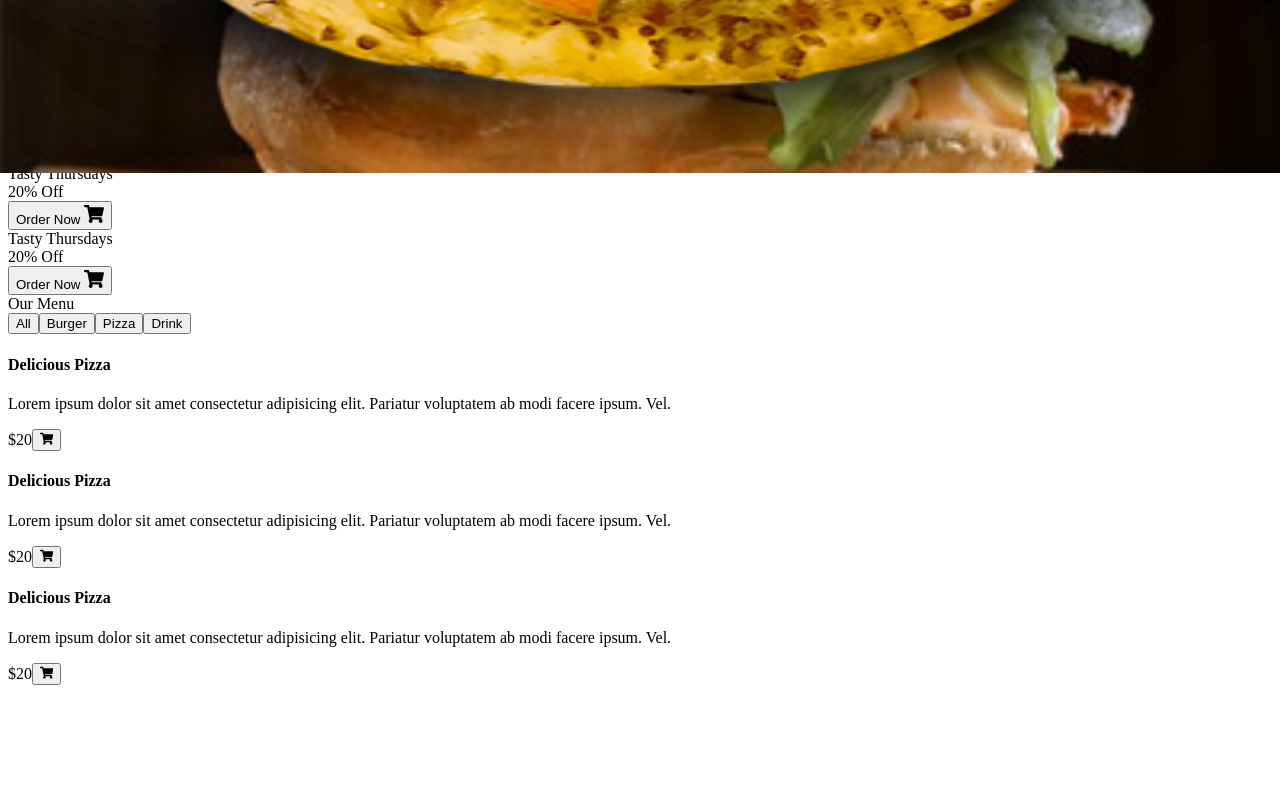
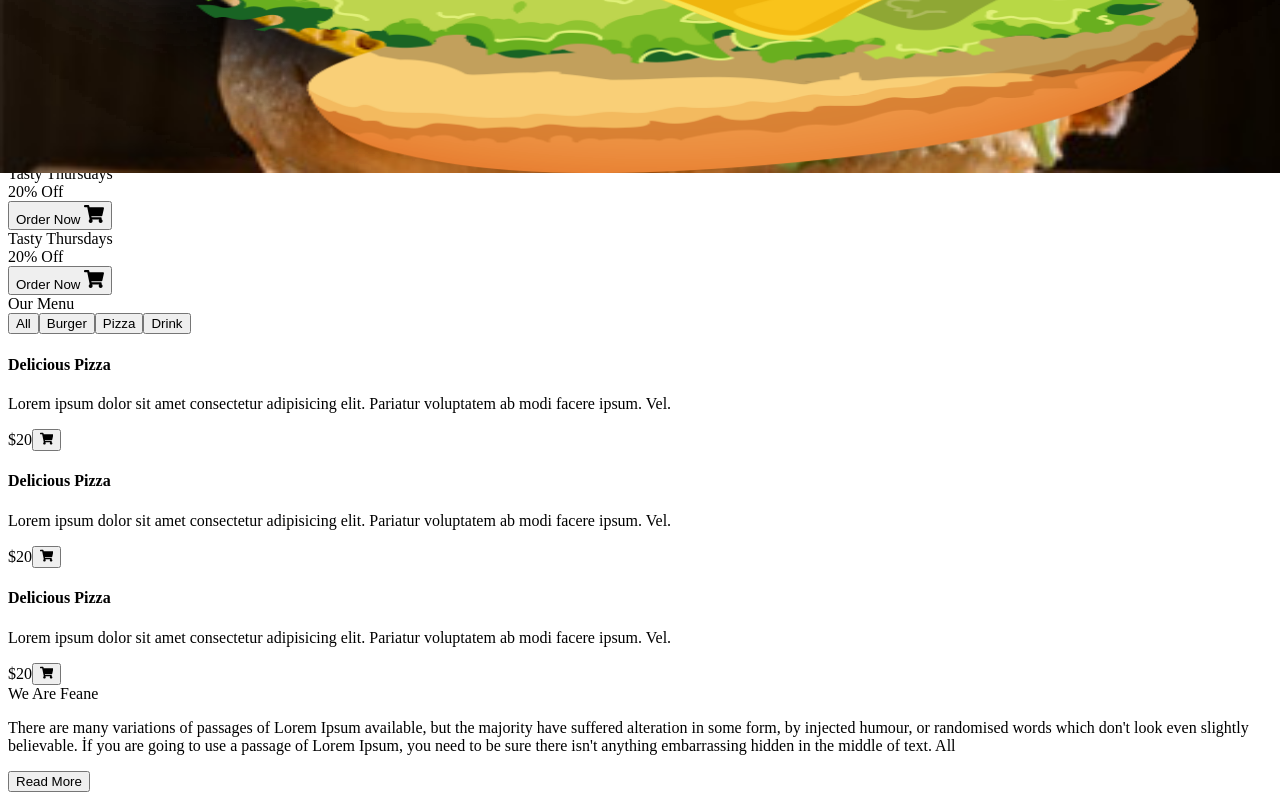
Before and after one commit to eminkmru/Full-Stack-food-ordering-Project-with-NextJS, a Next.js app: page / in a window 1280 px wide. Shown: the part 627-1427 px from the top of the page. Before the commit the page ends 1320 px from the top, so only its background shows below. Built offline with nearby package versions, Linux system fonts and the light colour scheme.

Commit message:
completed part 'about' on home page

```diff
--- /dev/null
+++ b/components/About.jsx
@@ -0,0 +1,31 @@
+import Image from "next/image";
+import React from "react";
+import Title from "./ui/Title";
+
+const About = () => {
+  return (
+    <div className="bg-secondary py-14 flex items-center">
+      <div className="container flex items-center lg:gap-44 gap-20 md:flex-row flex-col-reverse">
+        <div>
+          <div className="relative md:w-[27.813rem] md:h-[37.5rem] w-[23rem] h-[33rem] ">
+            <Image src="/images/about-img.png" alt="" layout="fill" />
+          </div>
+        </div>
+        <div className="text-white ">
+          <Title addClass="text-[2.5rem]">We Are Feane</Title>
+          <p className="my-5">
+            There are many variations of passages of Lorem Ipsum available, but
+            the majority have suffered alteration in some form, by injected
+            humour, or randomised words which don't look even slightly
+            believable. İf you are going to use a passage of Lorem Ipsum, you
+            need to be sure there isn't anything embarrassing hidden in the
+            middle of text. All
+          </p>
+          <button className="btn-primary">Read More</button>
+        </div>
+      </div>
+    </div>
+  );
+};
+
+export default About;
--- a/src/pages/home/index.jsx
+++ b/src/pages/home/index.jsx
@@ -2,6 +2,7 @@ import React from "react";
 import Carousel from "../../../components/Carousel";
 import Campaigns from "../../../components/Campaigns";
 import MenuWrapper from "../../../components/product/MenuWrapper";
+import About from "../../../components/About";
 
 const Index = () => {
   return (
@@ -9,6 +10,7 @@ const Index = () => {
       <Carousel />
       <Campaigns />
       <MenuWrapper />
+      <About />
     </div>
   );
 };
```
Also changed, not shown: public/images/about-img.png (added).
